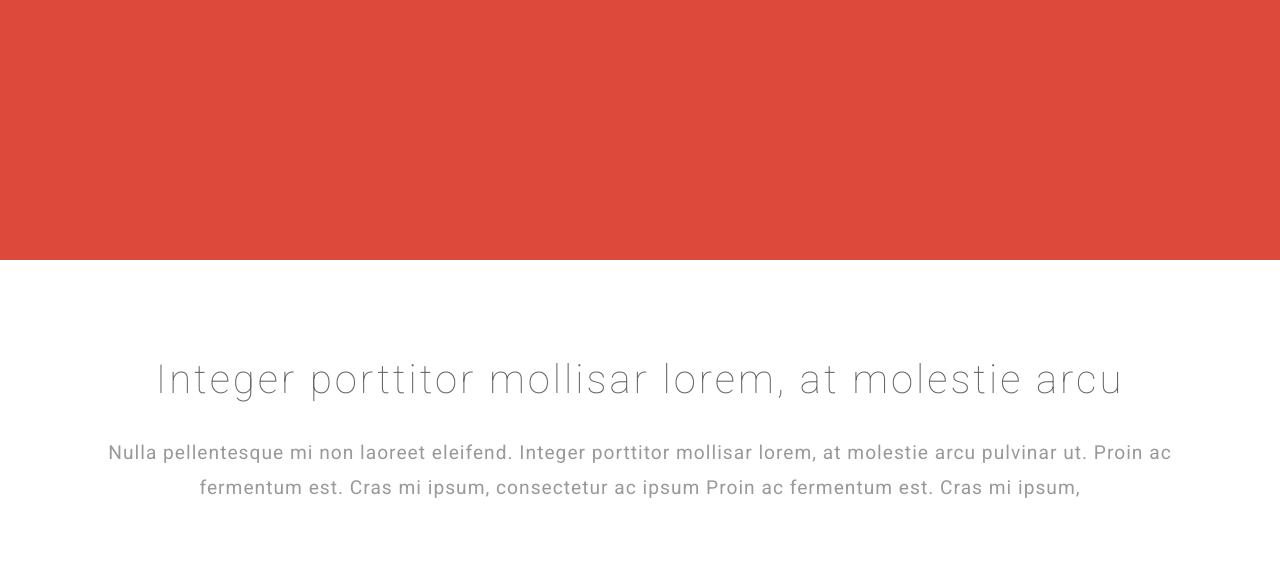
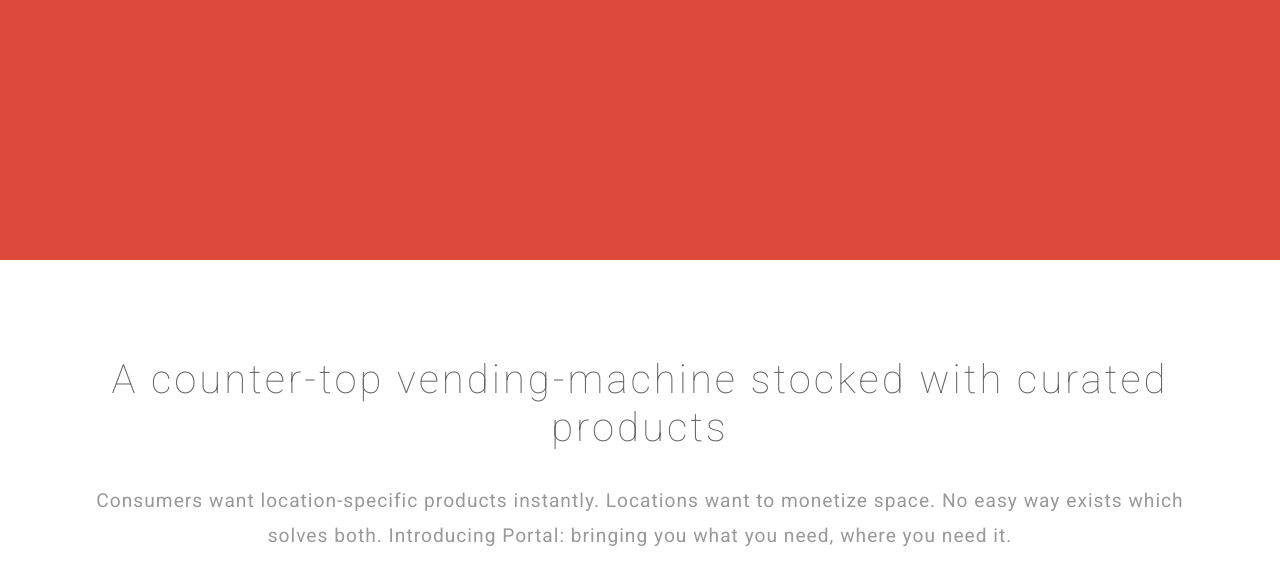
Before and after one commit to dalovato/dalovato.github.io, a plain HTML site: page index.html in a window 1280 px wide. Shown: the part 367-952 px from the top of the page. Drawn offline with Linux system fonts and the light colour scheme.

Commit message:
added the 'about' section

```diff
--- a/index.html
+++ b/index.html
@@ -81,8 +81,8 @@
 	 <section class="wedo py-5" id="about">
 		<div class="container py-lg-5">
 			<div class="text-center">
-				<h2 class="w3_head">Integer porttitor mollisar lorem, at molestie arcu </h2>
-				<p class="main_p mt-4 mb-4 pt-2 text-center mx-auto">Nulla pellentesque mi non laoreet eleifend. Integer porttitor mollisar lorem, at molestie arcu pulvinar ut. Proin ac fermentum est. Cras mi ipsum, consectetur ac ipsum Proin ac fermentum est. Cras mi ipsum, </p>
+				<h2 class="w3_head">A counter-top vending-machine stocked with curated products </h2>
+				<p class="main_p mt-4 mb-4 pt-2 text-center mx-auto">Consumers want location-specific products instantly. Locations want to monetize space. No easy way exists which solves both. Introducing Portal: bringing you what you need, where you need it.</p>
 			</div>
 	 </div>
 	</section>
```
